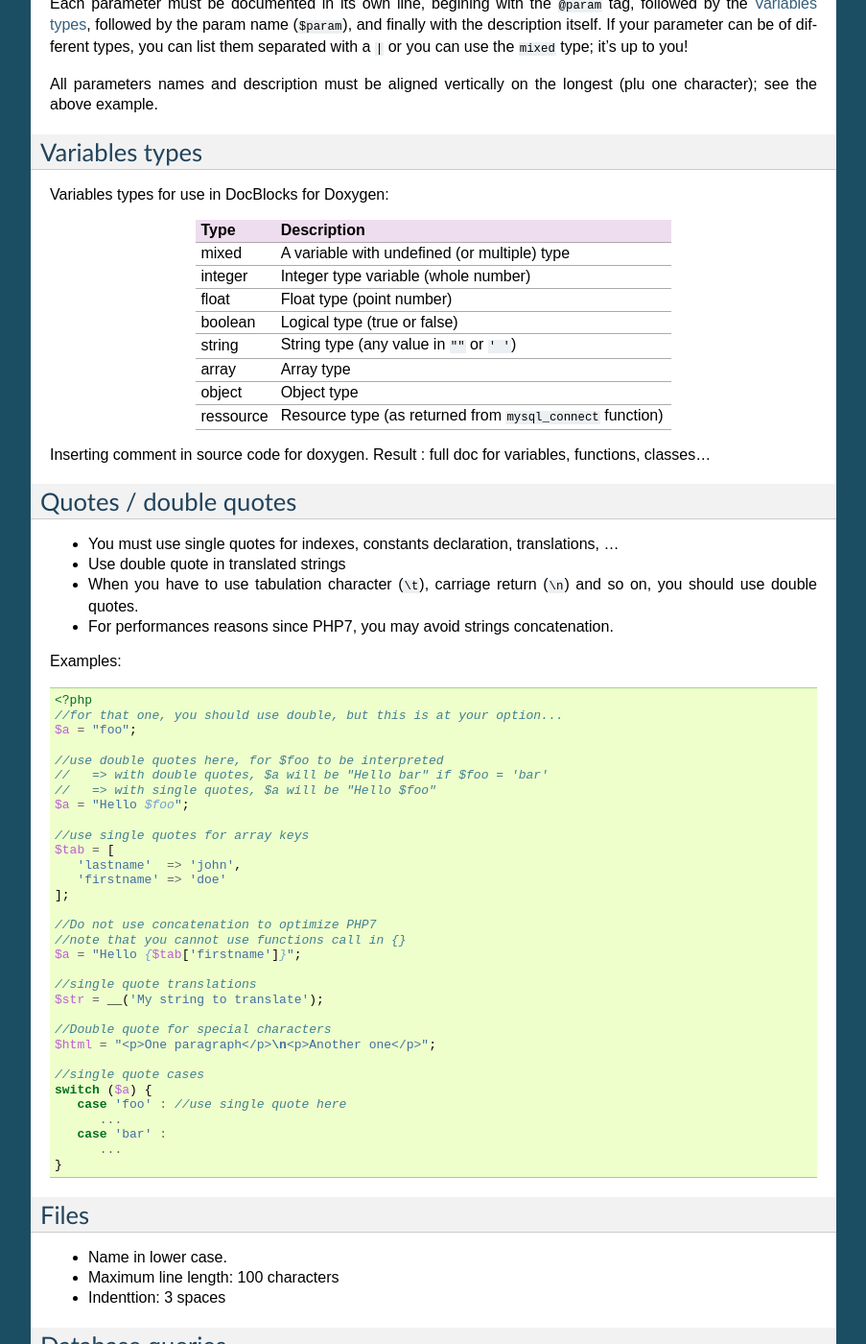
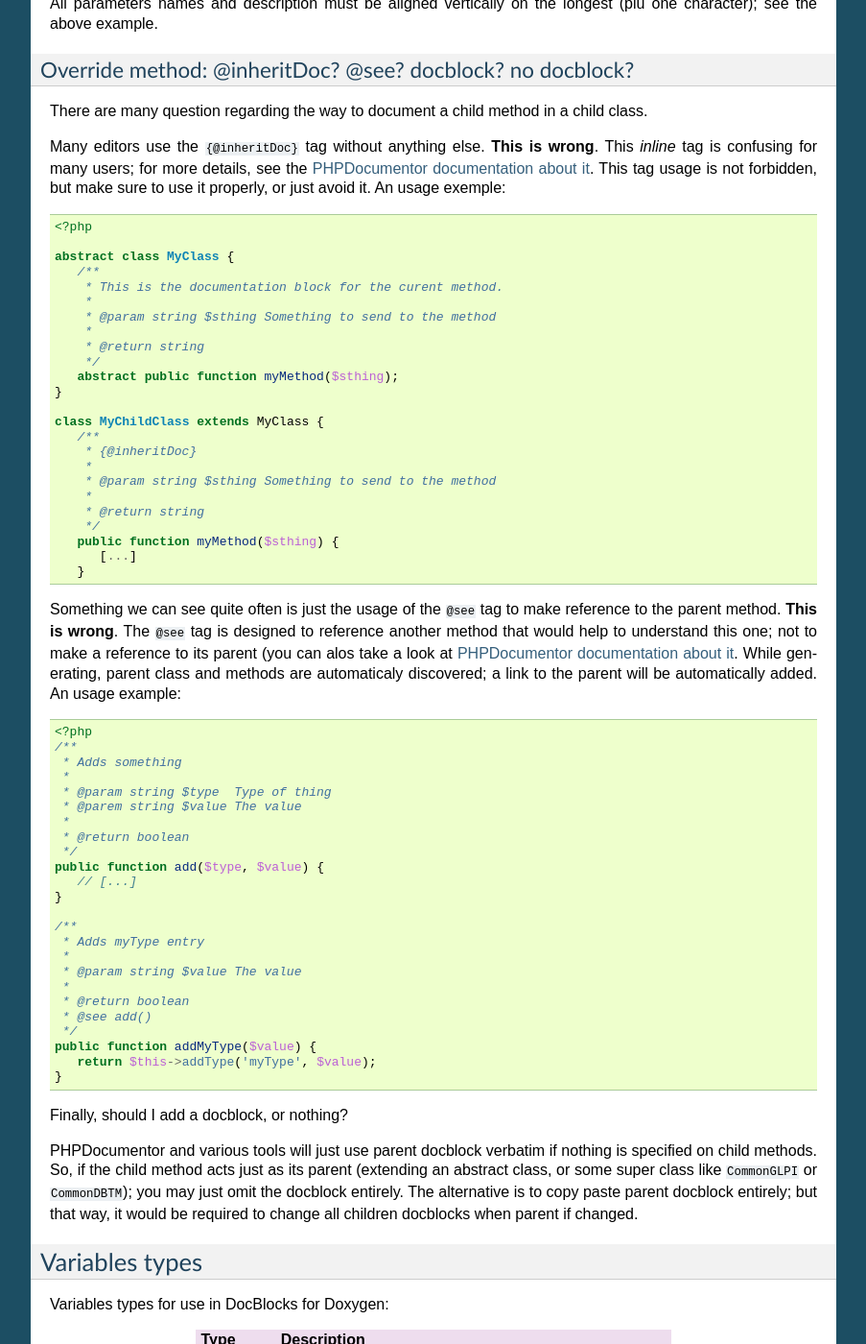
Before and after one commit to glpi-project/docdev, a Sphinx documentation site: the page built from source/codingstandards.rst, in a window 1280 px wide and 1400 px high, scrolled down 4159 px. Shown: the whole window at 96% size, without its empty margins (198-1101 px from the left). Built offline with Sphinx 7.4.7, drawn with Linux system fonts in a browser that asks for light colours; some of the changed text lies outside the part shown.

Commit message:
Precisions on docblocks (inheritdoc, see, and so on)

```diff
--- a/source/codingstandards.rst
+++ b/source/codingstandards.rst
@@ -97,21 +97,16 @@ Function names must be written in *camelCaps*:
       //do something here!
    }
 
-If parameters add block doc for these parameters.
-
-For example, please see the `Comments`_ section.
+If parameters add block doc for these parameters, please see the `Comments`_ section for any example.
 
 If function from parent add
 
 .. code-block:: php
 
    <?php
-   /**
-    * @see CommonGLPI::getMenuContent()
-   **/
    function getMenuContent()
 
-If it's a new function, add in block doc:
+If it's a new function, add in block doc (see the `Comments`_ section):
 
 .. code-block:: php
 
@@ -252,6 +247,75 @@ If your parameter can be of different types, you can list them separated with a
 
 All parameters names and description must be aligned vertically on the longest (plu one character); see the above example.
 
+Override method: @inheritDoc? @see? docblock? no docblock?
+^^^^^^^^^^^^^^^^^^^^^^^^^^^^^^^^^^^^^^^^^^^^^^^^^^^^^^^^^^
+
+There are many question regarding the way to document a child method in a child class.
+
+Many editors use the ``{@inheritDoc}`` tag without anything else. **This is wrong**. This *inline* tag is confusing for many users; for more details, see the `PHPDocumentor documentation about it <https://www.phpdoc.org/docs/latest/guides/inheritance.html#the-inheritdoc-tag>`_.
+This tag usage is not forbidden, but make sure to use it properly, or just avoid it. An usage exemple:
+
+.. code-block:: php
+
+   <?php
+
+   abstract class MyClass {
+      /**
+       * This is the documentation block for the curent method.
+       *
+       * @param string $sthing Something to send to the method
+       *
+       * @return string
+       */
+      abstract public function myMethod($sthing);
+   }
+
+   class MyChildClass extends MyClass {
+      /**
+       * {@inheritDoc}
+       *
+       * @param string $sthing Something to send to the method
+       *
+       * @return string
+       */
+      public function myMethod($sthing) {
+         [...]
+      }
+
+Something we can see quite often is just the usage of the ``@see`` tag to make reference to the parent method. **This is wrong**. The ``@see`` tag is designed to reference another method that would help to understand this one; not to make a reference to its parent (you can alos take a look at `PHPDocumentor documentation about it <https://www.phpdoc.org/docs/latest/references/phpdoc/tags/see.html>`_. While generating, parent class and methods are automaticaly discovered; a link to the parent will be automatically added.
+An usage example:
+
+.. code-block:: php
+
+   <?php
+   /**
+    * Adds something
+    *
+    * @param string $type  Type of thing
+    * @parem string $value The value
+    *
+    * @return boolean
+    */
+   public function add($type, $value) {
+      // [...]
+   }
+
+   /**
+    * Adds myType entry
+    *
+    * @param string $value The value
+    *
+    * @return boolean
+    * @see add()
+    */
+   public function addMyType($value) {
+      return $this->addType('myType', $value);
+   }
+
+Finally, should I add a docblock, or nothing?
+
+PHPDocumentor and various tools will just use parent docblock verbatim if nothing is specified on child methods. So, if the child method acts just as its parent (extending an abstract class, or some super class like ``CommonGLPI`` or ``CommonDBTM``); you may just omit the docblock entirely. The alternative is to copy paste parent docblock entirely; but that way, it would be required to change all children docblocks when parent if changed.
+
 Variables types
 ---------------
 
```
